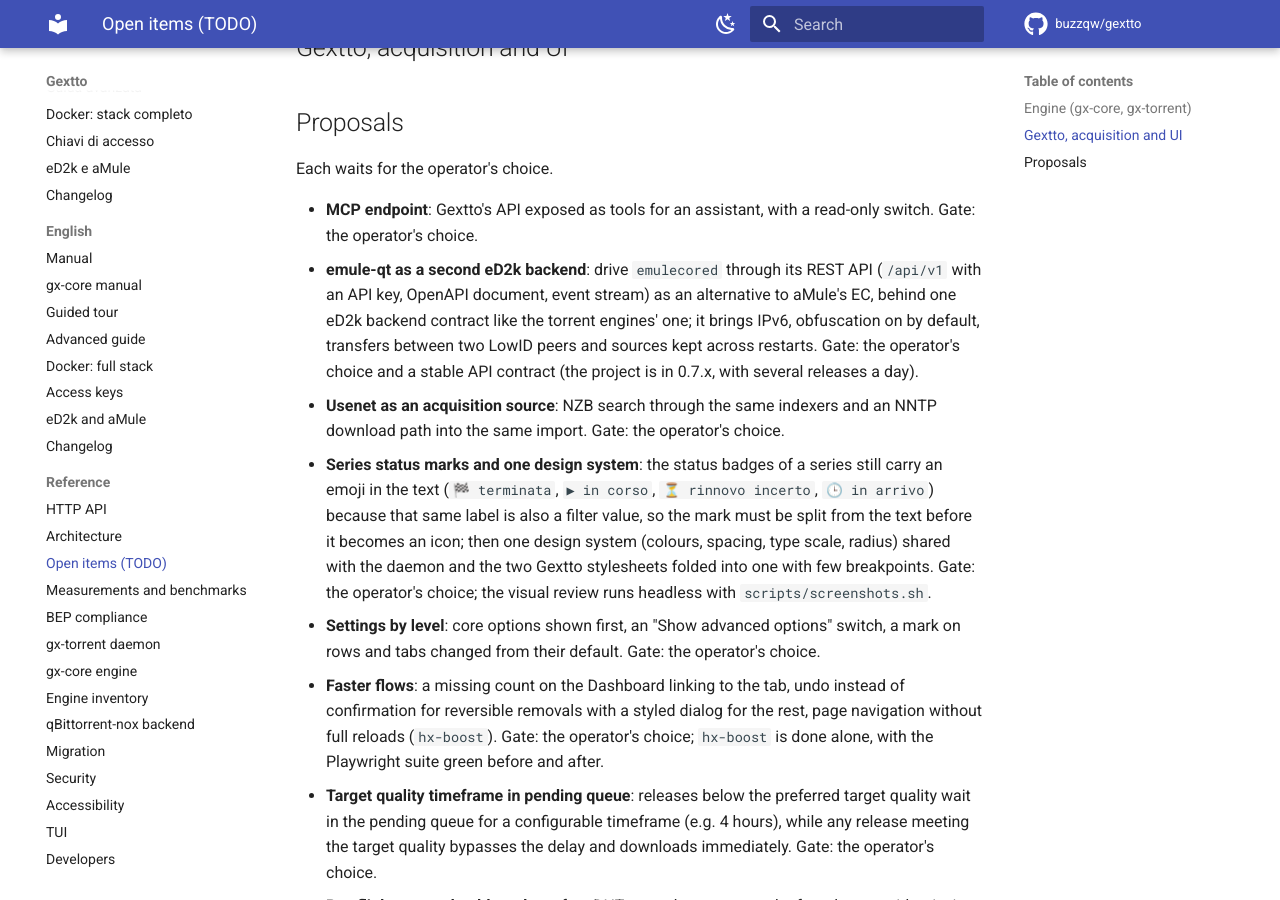
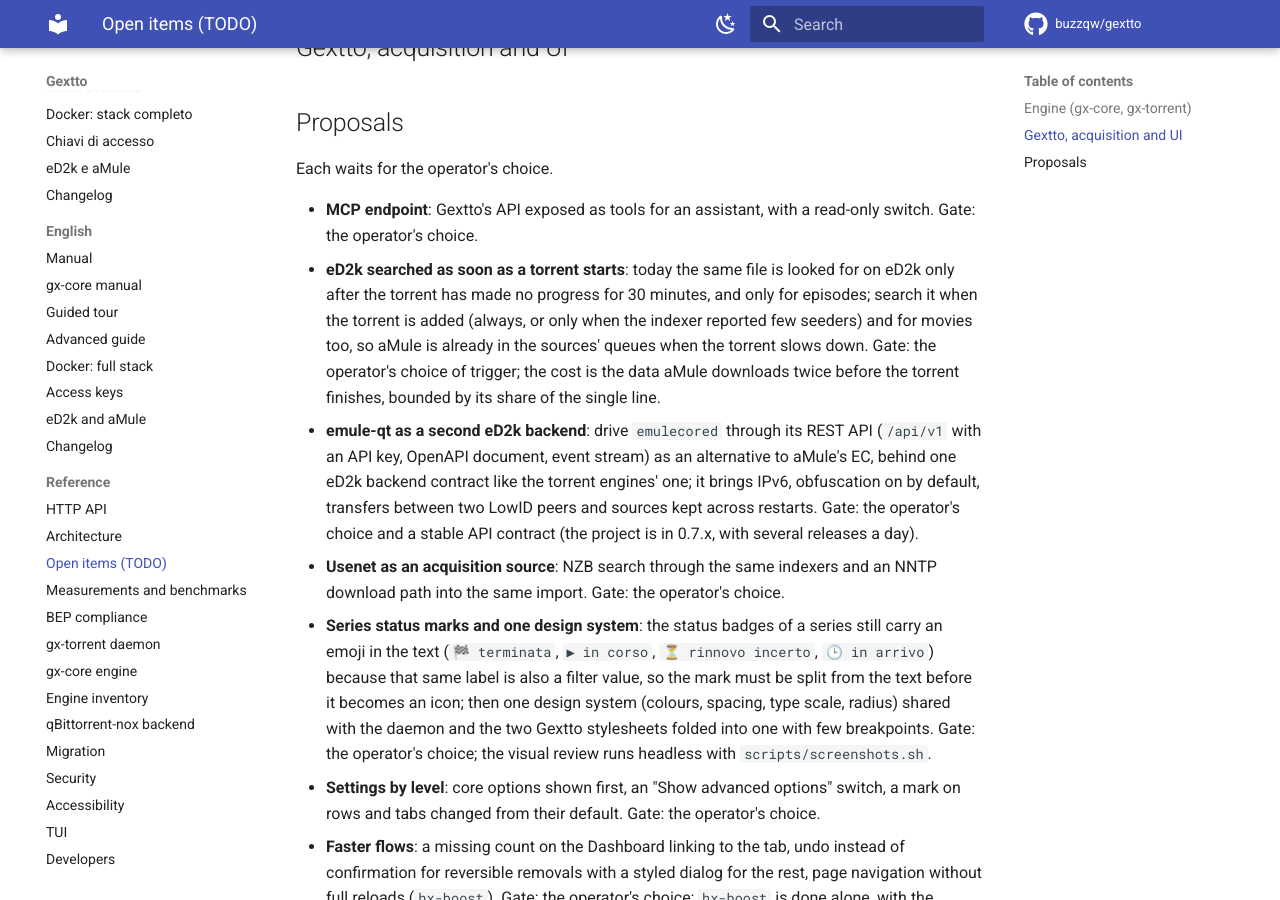
Before and after one commit to buzzqw/gextto, an MkDocs documentation site: the page built from docs/todo.md, in a window 1280 px wide and 900 px high, scrolled down 935 px. Built offline with MkDocs 1.6.1 and Material for MkDocs 9.7.7, drawn with Linux system fonts in a browser that asks for light colours; comment, search, counter and statistics services are not loaded.

Commit message:
todo: proposal to search eD2k as soon as a torrent starts

```diff
--- a/docs/todo.md
+++ b/docs/todo.md
@@ -28,6 +28,7 @@ still be true after the item lands does not belong here.
 Each waits for the operator's choice.
 
 - **MCP endpoint**: Gextto's API exposed as tools for an assistant, with a read-only switch. Gate: the operator's choice.
+- **eD2k searched as soon as a torrent starts**: today the same file is looked for on eD2k only after the torrent has made no progress for 30 minutes, and only for episodes; search it when the torrent is added (always, or only when the indexer reported few seeders) and for movies too, so aMule is already in the sources' queues when the torrent slows down. Gate: the operator's choice of trigger; the cost is the data aMule downloads twice before the torrent finishes, bounded by its share of the single line.
 - **emule-qt as a second eD2k backend**: drive `emulecored` through its REST API (`/api/v1` with an API key, OpenAPI document, event stream) as an alternative to aMule's EC, behind one eD2k backend contract like the torrent engines' one; it brings IPv6, obfuscation on by default, transfers between two LowID peers and sources kept across restarts. Gate: the operator's choice and a stable API contract (the project is in 0.7.x, with several releases a day).
 - **Usenet as an acquisition source**: NZB search through the same indexers and an NNTP download path into the same import. Gate: the operator's choice.
 - **Series status marks and one design system**: the status badges of a series still carry an emoji in the text (`🏁 terminata`, `▶ in corso`, `⏳ rinnovo incerto`, `🕒 in arrivo`) because that same label is also a filter value, so the mark must be split from the text before it becomes an icon; then one design system (colours, spacing, type scale, radius) shared with the daemon and the two Gextto stylesheets folded into one with few breakpoints. Gate: the operator's choice; the visual review runs headless with `scripts/screenshots.sh`.
```
